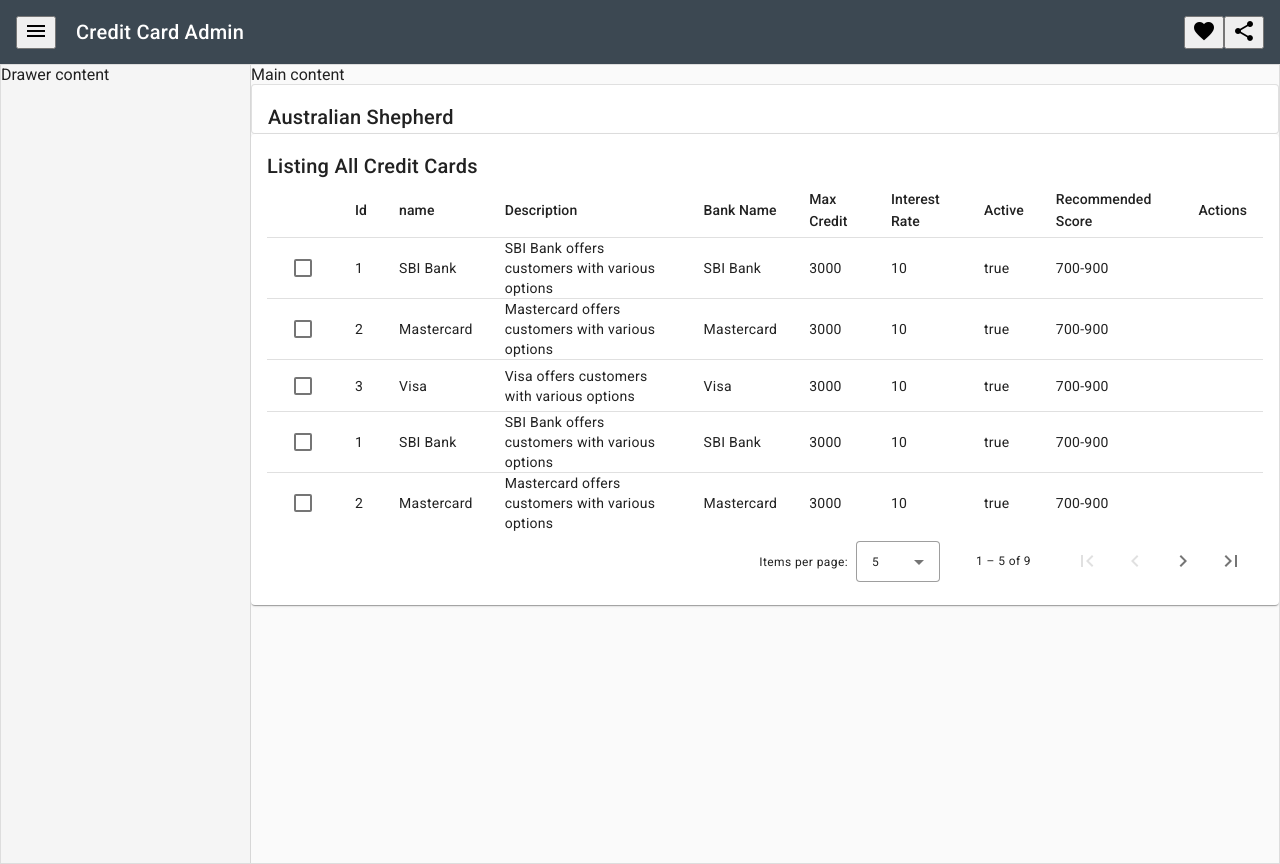
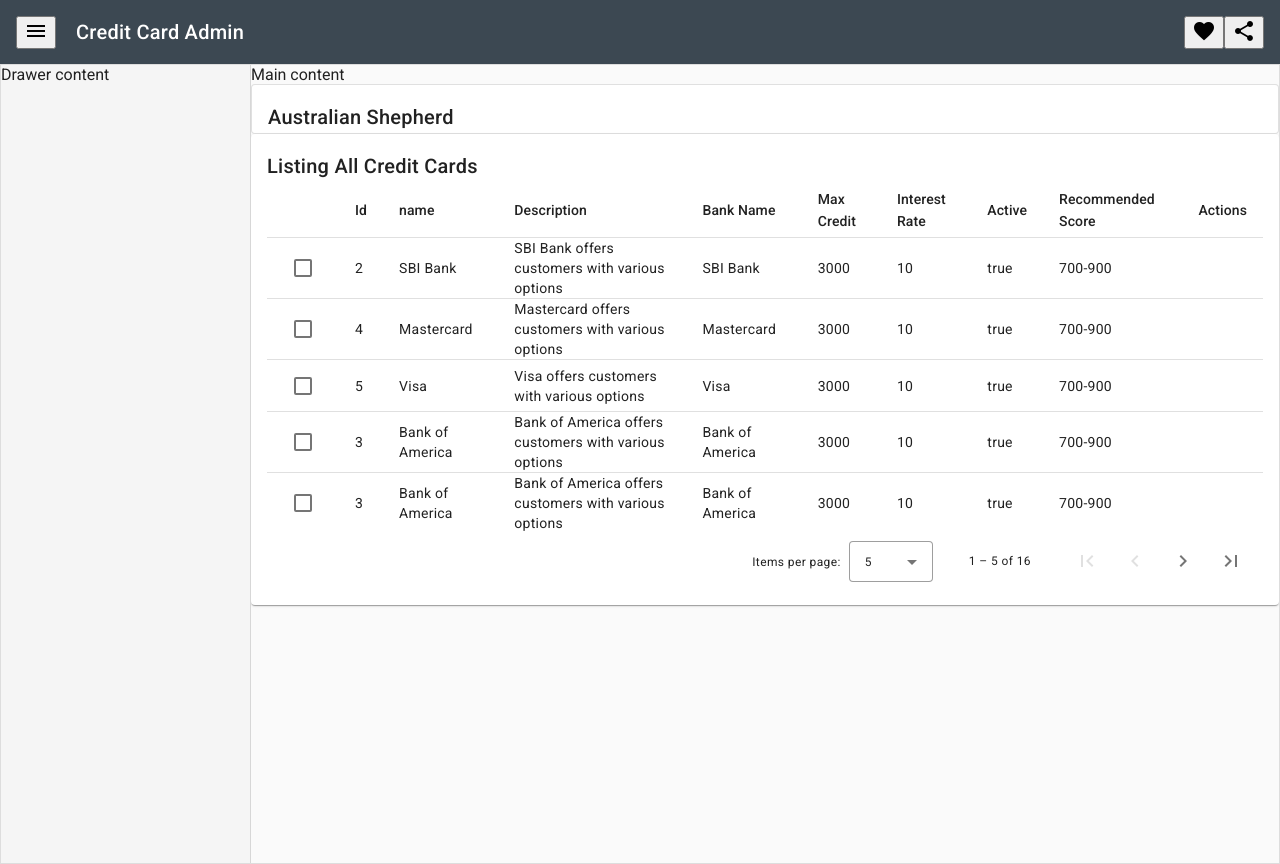
Before and after one commit to yun199905/credit-card-admin, an Angular app: page /credit-cards in a window 1280 px wide. Built offline with nearby package versions, Linux system fonts and the light colour scheme; data requests are answered from the project's data file.

Commit message:
feat: 🎸 add credit-cards services for CRUD

```diff
--- a/src/app/app.config.ts
+++ b/src/app/app.config.ts
@@ -3,7 +3,8 @@
 
 import { routes } from './app.routes';
 import { provideAnimationsAsync } from '@angular/platform-browser/animations/async';
+import { provideHttpClient } from '@angular/common/http';
 
 export const appConfig: ApplicationConfig = {
-  providers: [provideRouter(routes), provideAnimationsAsync()]
+  providers: [provideRouter(routes), provideAnimationsAsync(), provideHttpClient()]
 };
--- a/src/app/credit-cards/credit-cards.component.ts
+++ b/src/app/credit-cards/credit-cards.component.ts
@@ -1,4 +1,4 @@
-import { Component, ViewChild } from '@angular/core';
+import { Component, inject, ViewChild } from '@angular/core';
 import {MatCardModule} from '@angular/material/card';
 import {MatTableDataSource, MatTableModule} from '@angular/material/table';
 import {MatPaginator, MatPaginatorModule} from '@angular/material/paginator';
@@ -6,7 +6,7 @@
 import { CreditCard } from '../models/credit-cards';
 import { MatSort } from '@angular/material/sort';
 import { SelectionModel } from '@angular/cdk/collections';
-
+import { CreditCardsService } from '../services/credit-cards.service';
 
 @Component({
   selector: 'app-credit-cards',
@@ -16,144 +16,27 @@
   styleUrl: './credit-cards.component.scss'
 })
 export class CreditCardsComponent {
+  #creditCardsService = inject(CreditCardsService);
   displayColumns = ["select", "id", "name", "description", "bankName", "maxCredit", "interestRate", "active", "recommendedScore", "actions"];
-  dataSource = new MatTableDataSource([
-    {
-      "id": 1,
-      "name": "SBI Bank",
-      "description": "SBI Bank offers customers with various options",
-      "bankName": "SBI Bank",
-      "maxCredit": 3000,
-      "interestRate": 10,
-      "active": true,
-      "recommendedScore": "700-900",
-      "annualFee": 4,
-      "termsAndConditions": "Following are the terms and conditions",
-      "createdDate": "2023-31-08",
-      "updatedDate": "2023-31-08"
-    },
-    {
-      "id": 2,
-      "name": "Mastercard",
-      "description": "Mastercard offers customers with various options",
-      "bankName": "Mastercard",
-      "maxCredit": 3000,
-      "interestRate": 10,
-      "active": true,
-      "recommendedScore": "700-900",
-      "annualFee": 4,
-      "termsAndConditions": "Following are the terms and conditions",
-      "createdDate": "2023-31-08",
-      "updatedDate": "2023-31-08"
-    },
-    {
-      "id": 3,
-      "name": "Visa",
-      "description": "Visa offers customers with various options",
-      "bankName": "Visa",
-      "maxCredit": 3000,
-      "interestRate": 10,
-      "active": true,
-      "recommendedScore": "700-900",
-      "annualFee": 4,
-      "termsAndConditions": "Following are the terms and conditions",
-      "createdDate": "2023-31-08",
-      "updatedDate": "2023-31-08"
-    },
-    {
-      "id": 1,
-      "name": "SBI Bank",
-      "description": "SBI Bank offers customers with various options",
-      "bankName": "SBI Bank",
-      "maxCredit": 3000,
-      "interestRate": 10,
-      "active": true,
-      "recommendedScore": "700-900",
-      "annualFee": 4,
-      "termsAndConditions": "Following are the terms and conditions",
-      "createdDate": "2023-31-08",
-      "updatedDate": "2023-31-08"
-    },
-    {
-      "id": 2,
-      "name": "Mastercard",
-      "description": "Mastercard offers customers with various options",
-      "bankName": "Mastercard",
-      "maxCredit": 3000,
-      "interestRate": 10,
-      "active": true,
-      "recommendedScore": "700-900",
-      "annualFee": 4,
-      "termsAndConditions": "Following are the terms and conditions",
-      "createdDate": "2023-31-08",
-      "updatedDate": "2023-31-08"
-    },
-    {
-      "id": 3,
-      "name": "Visa",
-      "description": "Visa offers customers with various options",
-      "bankName": "Visa",
-      "maxCredit": 3000,
-      "interestRate": 10,
-      "active": true,
-      "recommendedScore": "700-900",
-      "annualFee": 4,
-      "termsAndConditions": "Following are the terms and conditions",
-      "createdDate": "2023-31-08",
-      "updatedDate": "2023-31-08"
-    },
-    {
-      "id": 1,
-      "name": "SBI Bank",
-      "description": "SBI Bank offers customers with various options",
-      "bankName": "SBI Bank",
-      "maxCredit": 3000,
-      "interestRate": 10,
-      "active": true,
-      "recommendedScore": "700-900",
-      "annualFee": 4,
-      "termsAndConditions": "Following are the terms and conditions",
-      "createdDate": "2023-31-08",
-      "updatedDate": "2023-31-08"
-    },
-    {
-      "id": 2,
-      "name": "Mastercard",
-      "description": "Mastercard offers customers with various options",
-      "bankName": "Mastercard",
-      "maxCredit": 3000,
-      "interestRate": 10,
-      "active": true,
-      "recommendedScore": "700-900",
-      "annualFee": 4,
-      "termsAndConditions": "Following are the terms and conditions",
-      "createdDate": "2023-31-08",
-      "updatedDate": "2023-31-08"
-    },
-    {
-      "id": 3,
-      "name": "Visa",
-      "description": "Visa offers customers with various options",
-      "bankName": "Visa",
-      "maxCredit": 3000,
-      "interestRate": 10,
-      "active": true,
-      "recommendedScore": "700-900",
-      "annualFee": 4,
-      "termsAndConditions": "Following are the terms and conditions",
-      "createdDate": "2023-31-08",
-      "updatedDate": "2023-31-08"
-    }
-  ]);
+  creditCards: CreditCard[] = [];
+  dataSource = new MatTableDataSource(this.creditCards);
+  selection = new SelectionModel(true, []);
 
-  selection = new SelectionModel(true, []);
+  constructor() {
+    this.#creditCardsService.getCreditCards().subscribe((data) => {
+      this.creditCards = data;
+      this.dataSource = new MatTableDataSource(this.creditCards);
+      this.dataSource.paginator = this.paginator;
+      this.dataSource.sort = this.sort;
+    })
+  }
 
   @ViewChild(MatPaginator) paginator!: MatPaginator;
   @ViewChild(MatSort) sort!: MatSort;
 
-  ngAfterViewInit() {
-    this.dataSource.paginator = this.paginator;
-  }
+  // ngAfterViewInit() {
+  //   this.dataSource.paginator = this.paginator;
+  // }
 
   selectHandler(row: CreditCard){
     this.selection.toggle(row as never);
--- /dev/null
+++ b/src/app/services/credit-cards.service.ts
@@ -0,0 +1,69 @@
+import { HttpClient } from '@angular/common/http';
+import { inject, Injectable } from '@angular/core';
+import { CreditCard } from '../models/credit-cards';
+import { Observable } from 'rxjs';
+
+@Injectable({
+  providedIn: 'root'
+})
+export class CreditCardsService {
+  http = inject(HttpClient);
+  #apiUrl = 'http://localhost:3000/creditcards';
+
+  /**
+   * Create new credit card
+   *
+   * @param {CreditCard} creditCard
+   * @return {*}  {Observable<CreditCard>}
+   * @memberof CreditCardsService
+   */
+  createCreditCards(creditCard: CreditCard): Observable<CreditCard> {
+    return this.http.post<CreditCard>(this.#apiUrl, creditCard);
+  }
+
+  /**
+   * Get all credit cards
+   *
+   * @return {*}  {Observable<CreditCard[]>}
+   * @memberof CreditCardsService
+   */
+  getCreditCards(): Observable<CreditCard[]> {
+    return this.http.get<CreditCard[]>(this.#apiUrl);
+  }
+
+  /**
+   * Get specific credit card
+   *
+   * @param {number} id
+   * @return {*}  {Observable<CreditCard>}
+   * @memberof CreditCardsService
+   */
+  getCreditCardById(id: number): Observable<CreditCard> {
+    const url = `${this.#apiUrl}/${id}`;
+    return this.http.get<CreditCard>(url);
+  }
+
+  /**
+   * Update specific credit card
+   *
+   * @param {CreditCard} creditCard
+   * @return {*}  {Observable<CreditCard>}
+   * @memberof CreditCardsService
+   */
+  updateCreditCard(creditCard: CreditCard): Observable<CreditCard> {
+    const url = `${this.#apiUrl}/${creditCard.id}`;
+    return this.http.put<CreditCard>(url, creditCard);
+  }
+
+  /**
+   * Delete specific credit card
+   *
+   * @param {number} id
+   * @return {*}  {Observable<void>}
+   * @memberof CreditCardsService
+   */
+  deleteCreditCard(id: number): Observable<void> {
+    const url = `${this.#apiUrl}/${id}`;
+    return this.http.delete<void>(url);
+  }
+}
```
Also changed, not shown: 1 other file (tests, documents, lock files or other folders).
